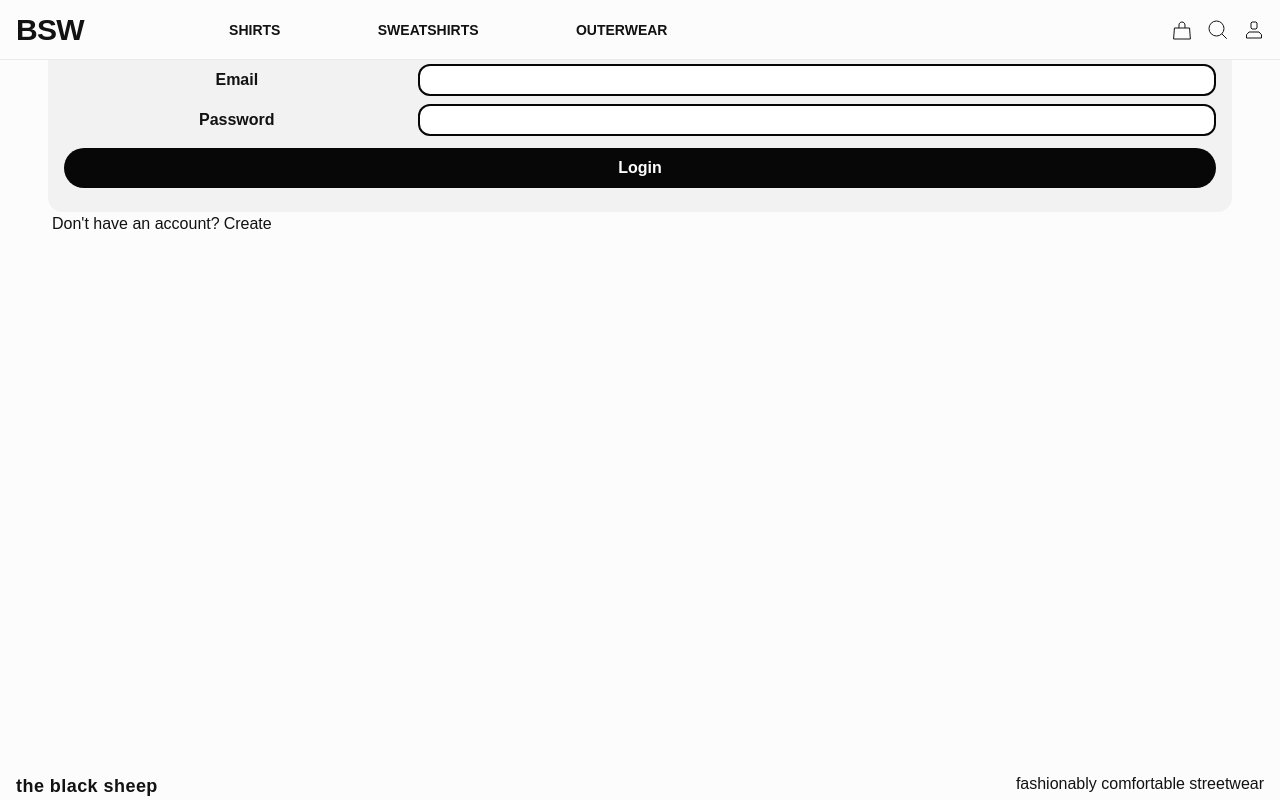
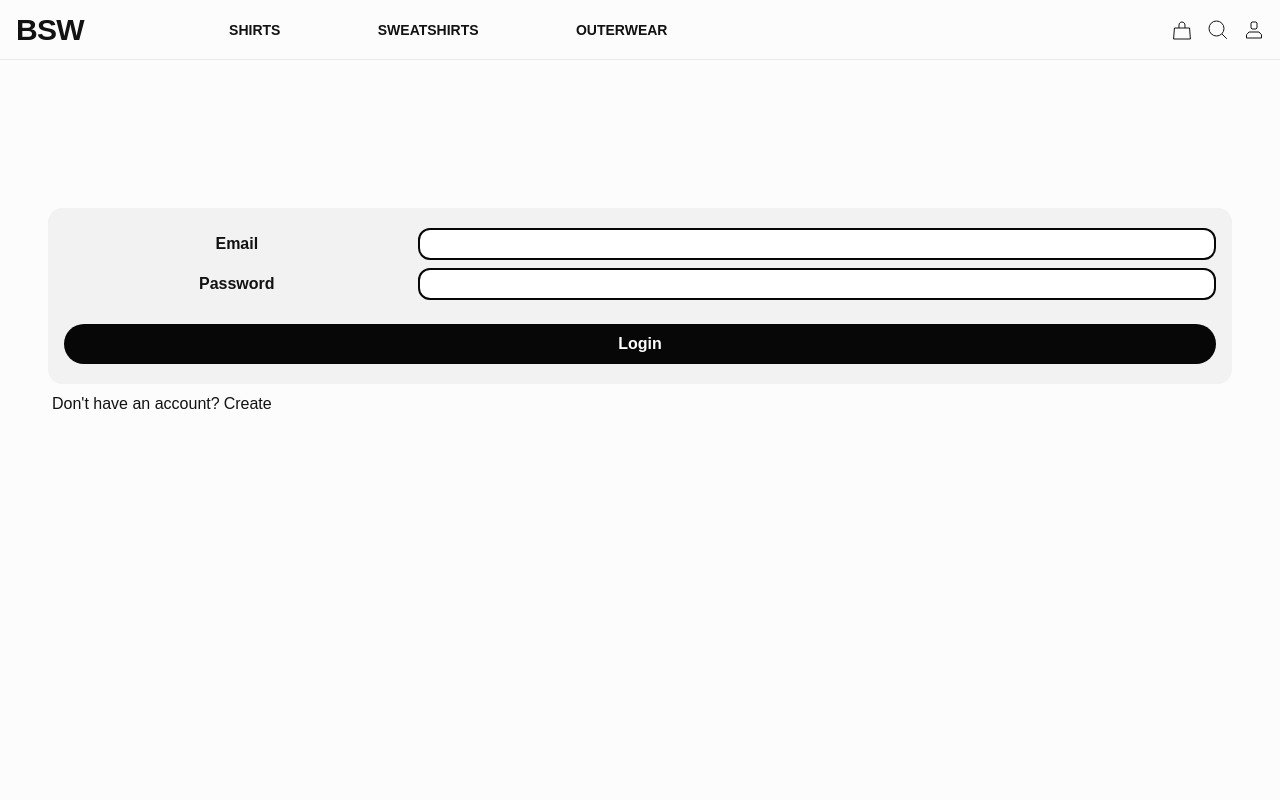
Before and after one commit to duncanmatt/ecomm_next, a Next.js app: page /Login in a window 1280 px wide. Shown: the top 800 px of the page. Built offline with nearby package versions, Linux system fonts and the light colour scheme; no server answers.

Commit message:
login form spacing

```diff
--- a/src/components/products/ProductCard.tsx
+++ b/src/components/products/ProductCard.tsx
@@ -10,7 +10,7 @@ const ProductCard = (product: Product) => {
   const dispatch = useDispatch();
 
   return (
-    <li className='mb-16 h-[inherit] bg-75 rounded-md relative'>
+    <li className='mb-16 h-[inherit] bg-85 rounded-md relative'>
       <span className='bg-white rounded-circle absolute z-10 top-3 right-4'>
         <button
           className='relative -translate-y-[1px] flex items-center justify-center h-[1.875rem] w-[1.875rem] z-5'
--- a/src/pages/Login.tsx
+++ b/src/pages/Login.tsx
@@ -41,12 +41,12 @@ const Login = () => {
 
   return (
     <Layout>
-      <div className='min-h-main relative'>
-        <div className='p-3rem'>
-          <div className='flex flex-col justify-center'>
-            <div className='flex bg-[#f2f2f2] rounded-sm'>
+      <div className='min-h-main'>
+        <div className='mt-[160px]'>
+          <div className='flex flex-col justify-center p-3rem'>
+            <div className='flex px-4 py-5 bg-95 rounded-sm'>
               <form
-                className='p-4 justify-between flex flex-1 gap-3 flex-col '
+                className='justify-between flex flex-1 gap-3 flex-col '
                 onSubmit={handleSubmit}
               >
                 <div className='flex flex-col flex-1 gap-2'>
@@ -79,8 +79,8 @@ const Login = () => {
                     />
                   </span>
                 </div>
-                <div>
-                  <span className='flex mb-2 h-10'>
+                <div className='pt-3'>
+                  <span className='flex h-10'>
                     <input
                       className='border-2 border-transparent text-white font-bold bg-b hover:bg-[#c1c1c1] hover:text-b rounded-reg flex-1'
                       type='submit'
@@ -90,9 +90,11 @@ const Login = () => {
                 </div>
               </form>
             </div>
-            <div className='flex flex-wrap'>
+            <div className='flex flex-wrap my-2'>
               <span className='mx-1'>Don't have an account?</span>{' '}
-              <Link href='/Register'>Create</Link>
+              <Link className='hover:underline' href='/Register'>
+                Create
+              </Link>
             </div>
           </div>
         </div>
--- a/tailwind.config.js
+++ b/tailwind.config.js
@@ -30,7 +30,9 @@ module.exports = {
       70: '#b7b7b7',
       75: '#cbcbcb',
       80: '#d5d5d5',
-      95: '#f2f2f2f',
+      85: '#dfdfdf',
+      90: '#e8e8e8',
+      95: '#f2f2f2',
       g: '#eeeeee',
       b: '#070707',
       success: '#389466',
```
